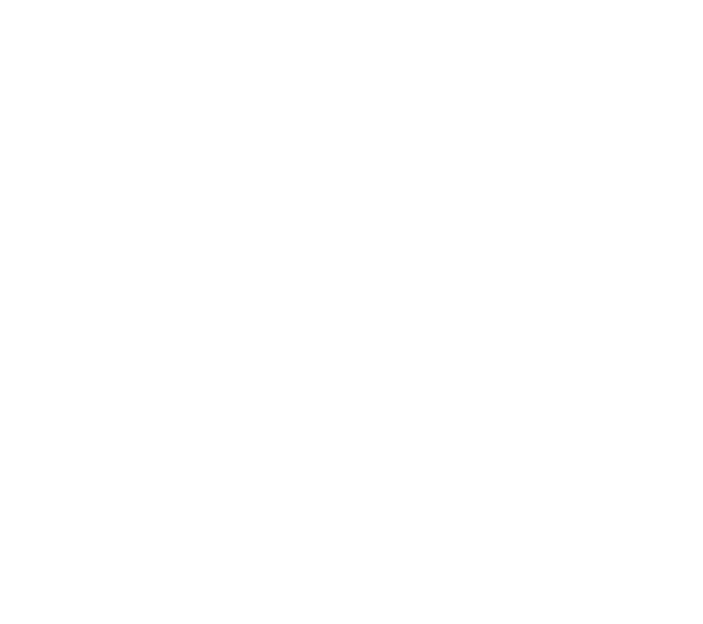
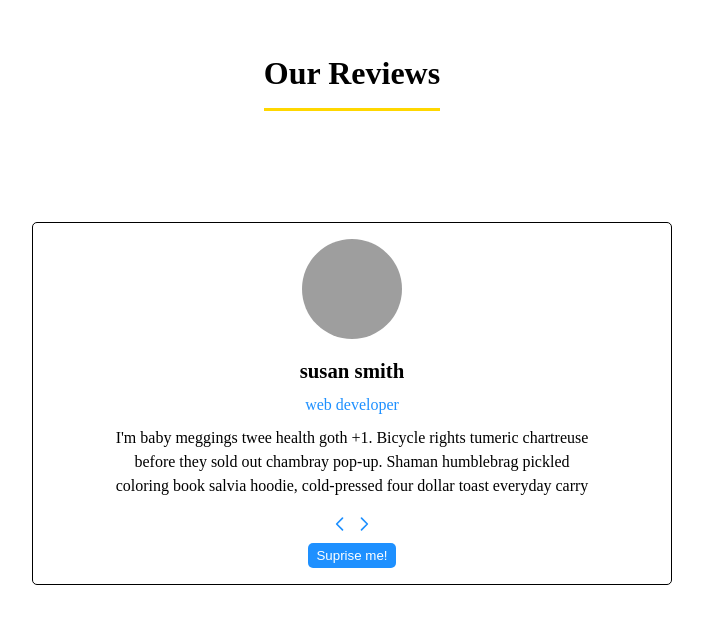
Before and after one commit to wenping001/vanila-javascript-projects, a plain HTML site: page reviews/index.html in a window 1280 px wide. Shown: the whole page, without its empty margins (288-991 px from the left). Drawn offline with Linux system fonts and the light colour scheme; grey boxes are pictures that could not be loaded.

Commit message:
reviews done.

```diff
--- a/reviews/app.js
+++ b/reviews/app.js
@@ -0,0 +1,68 @@
+const reviews = [
+  {
+    id: 1,
+    name: 'susan smith',
+    job: 'web developer',
+    img: 'https://res.cloudinary.com/diqqf3eq2/image/upload/v1586883334/person-1_rfzshl.jpg',
+    text: "I'm baby meggings twee health goth +1. Bicycle rights tumeric chartreuse before they sold out chambray pop-up. Shaman humblebrag pickled coloring book salvia hoodie, cold-pressed four dollar toast everyday carry",
+  },
+  {
+    id: 2,
+    name: 'anna johnson',
+    job: 'web designer',
+    img: 'https://res.cloudinary.com/diqqf3eq2/image/upload/v1586883409/person-2_np9x5l.jpg',
+    text: 'Helvetica artisan kinfolk thundercats lumbersexual blue bottle. Disrupt glossier gastropub deep v vice franzen hell of brooklyn twee enamel pin fashion axe.photo booth jean shorts artisan narwhal.',
+  },
+  {
+    id: 3,
+    name: 'peter jones',
+    job: 'intern',
+    img: 'https://res.cloudinary.com/diqqf3eq2/image/upload/v1586883417/person-3_ipa0mj.jpg',
+    text: 'Sriracha literally flexitarian irony, vape marfa unicorn. Glossier tattooed 8-bit, fixie waistcoat offal activated charcoal slow-carb marfa hell of pabst raclette post-ironic jianbing swag.',
+  },
+  {
+    id: 4,
+    name: 'bill anderson',
+    job: 'the boss',
+    img: 'https://res.cloudinary.com/diqqf3eq2/image/upload/v1586883423/person-4_t9nxjt.jpg',
+    text: 'Edison bulb put a bird on it humblebrag, marfa pok pok heirloom fashion axe cray stumptown venmo actually seitan. VHS farm-to-table schlitz, edison bulb pop-up 3 wolf moon tote bag street art shabby chic. ',
+  },
+];
+
+const avatar = document.getElementById('avatar');
+const job = document.getElementById('job');
+const n = document.getElementById('name');
+const desc = document.getElementById('desc');
+
+const icons = document.querySelectorAll('.icon');
+
+const random = document.getElementById('random');
+
+let currentItem = 0;
+
+window.addEventListener('DOMContentLoaded', () => {
+  showPerson(currentItem);
+});
+icons.forEach((icon) =>
+  icon.addEventListener('click', (e) => {
+    if (e.currentTarget.classList.contains('prev')) {
+      currentItem++;
+      if (currentItem > reviews.length - 1) currentItem = 0;
+    } else if (e.currentTarget.classList.contains('next')) {
+      currentItem--;
+      if (currentItem < 0) currentItem = reviews.length - 1;
+    }
+    showPerson(currentItem);
+  })
+);
+random.addEventListener('click', () => {
+  const randomNumber = Math.floor(Math.random() * reviews.length);
+  showPerson(randomNumber);
+});
+
+function showPerson(number) {
+  avatar.src = reviews[number].img;
+  n.innerHTML = reviews[number].name;
+  job.innerHTML = reviews[number].job;
+  desc.innerHTML = reviews[number].text;
+}
--- a/reviews/index.html
+++ b/reviews/index.html
@@ -11,6 +11,28 @@
 
 <body>
 
+	<h1>Our Reviews</h1>
+	<div class="container">
+		<img id="avatar"
+			src="https://github.com/john-smilga/javascript-basic-projects/blob/master/03-reviews/setup/person-1.jpeg?raw=true"
+			alt="">
+		<p id="name">Sara Jones</p>
+		<p id="job">UX Designer</p>
+		<p id="desc">Lorem ipsum dolor sit amet consectetur, adipisicing elit. Distinctio numquam eos beatae quos magnam
+			cupiditate maxime odio cumque necessitatibus eligendi.</p>
+		<div class="arrows">
+			<svg xmlns="http://www.w3.org/2000/svg" class="icon prev" fill="none" viewBox="0 0 24 24"
+				stroke="currentColor">
+				<path stroke-linecap="round" stroke-linejoin="round" stroke-width="2" d="M15 19l-7-7 7-7" />
+			</svg>
+			<svg xmlns="http://www.w3.org/2000/svg" class="icon next" fill="none" viewBox="0 0 24 24"
+				stroke="currentColor">
+				<path stroke-linecap="round" stroke-linejoin="round" stroke-width="2" d="M9 5l7 7-7 7" />
+			</svg>
+		</div>
+		<button id="random">Suprise me!</button>
+	</div>
+
 	<script src="app.js"></script>
 </body>
 
--- a/reviews/style.css
+++ b/reviews/style.css
@@ -0,0 +1,73 @@
+* {
+  box-sizing: border-box;
+  margin: 0;
+  padding: 0;
+}
+body {
+  display: grid;
+  place-items: center;
+  min-height: 80vh;
+  text-align: center;
+}
+p {
+  margin-bottom: 0.8rem;
+}
+
+h1 {
+  padding-bottom: 1rem;
+  border-bottom: 3px solid gold;
+  font-weight: bold;
+}
+.container {
+  width: 50%;
+  min-width: 400px;
+  border: 1px solid black;
+  border-radius: 5px;
+  padding: 1rem;
+}
+
+#avatar {
+  width: 100px;
+  height: 100px;
+  border-radius: 50%;
+  object-fit: cover;
+  margin-bottom: 1rem;
+}
+#name {
+  font-size: 1.3rem;
+  font-weight: bold;
+}
+#job {
+  font-size: 1rem;
+  color: dodgerblue;
+}
+
+#desc {
+  width: 80%;
+  margin: auto;
+  margin-bottom: 1rem;
+  line-height: 1.5;
+}
+.arrows {
+  color: dodgerblue;
+}
+.icon {
+  width: 20px;
+  height: 20px;
+  cursor: pointer;
+}
+
+button {
+  outline: none;
+  padding: 0.3rem 0.5rem;
+  background-color: dodgerblue;
+  border-radius: 5px;
+  border: none;
+  color: white;
+  cursor: pointer;
+  margin-top: 0.3rem;
+}
+
+button:hover {
+  background-color: rgb(104, 173, 241);
+}
```
